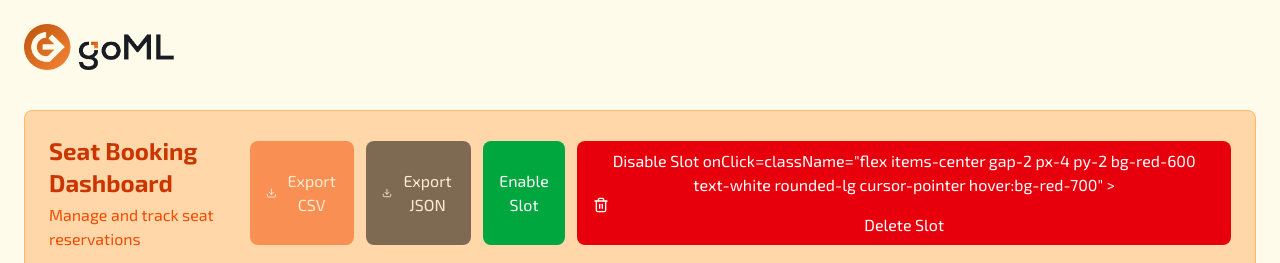
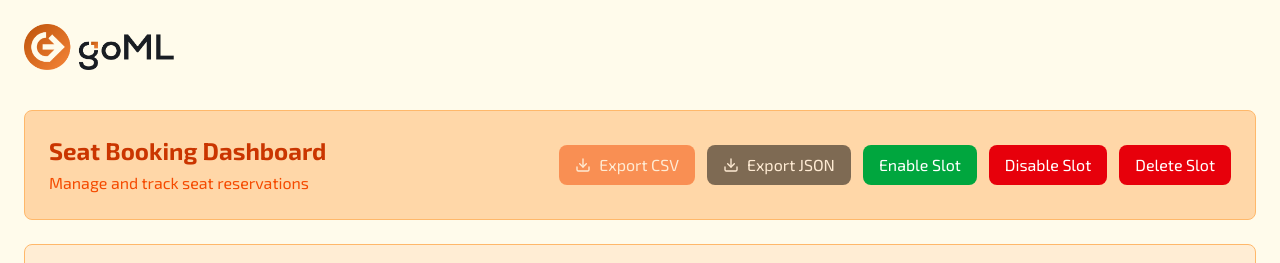
Before and after one commit to AAnishRam/slot-booking, a Next.js app: page /report in a window 1280 px wide. Shown: the top 263 px of the page. Built offline with nearby package versions, Linux system fonts and the light colour scheme; no server answers; a web font is replaced by a local one.

Commit message:
added disable and enable from feature/dinesh

```diff
--- a/app/report/page.jsx
+++ b/app/report/page.jsx
@@ -358,12 +358,12 @@ export default function Report() {
               className="px-4 py-2 bg-red-600 text-white rounded-lg hover:bg-red-700"
             >
               Disable Slot
-
+            </button>
+            <button
               onClick={handleDeleteSlot}
               className="flex items-center gap-2 px-4 py-2 bg-red-600 text-white rounded-lg cursor-pointer hover:bg-red-700"
             >
-              <Trash2 size={16} /> Delete Slot
-
+              Delete Slot
             </button>
           </div>
         </div>
--- a/package.json
+++ b/package.json
@@ -14,7 +14,8 @@
     "lucide-react": "^0.525.0",
     "next": "15.3.4",
     "react": "^19.0.0",
-    "react-dom": "^19.0.0"
+    "react-dom": "^19.0.0",
+    "react-hot-toast": "^2.5.2"
   },
   "devDependencies": {
     "@eslint/eslintrc": "^3",
```
Also changed, not shown: 1 other file (tests, documents, lock files or other folders).
